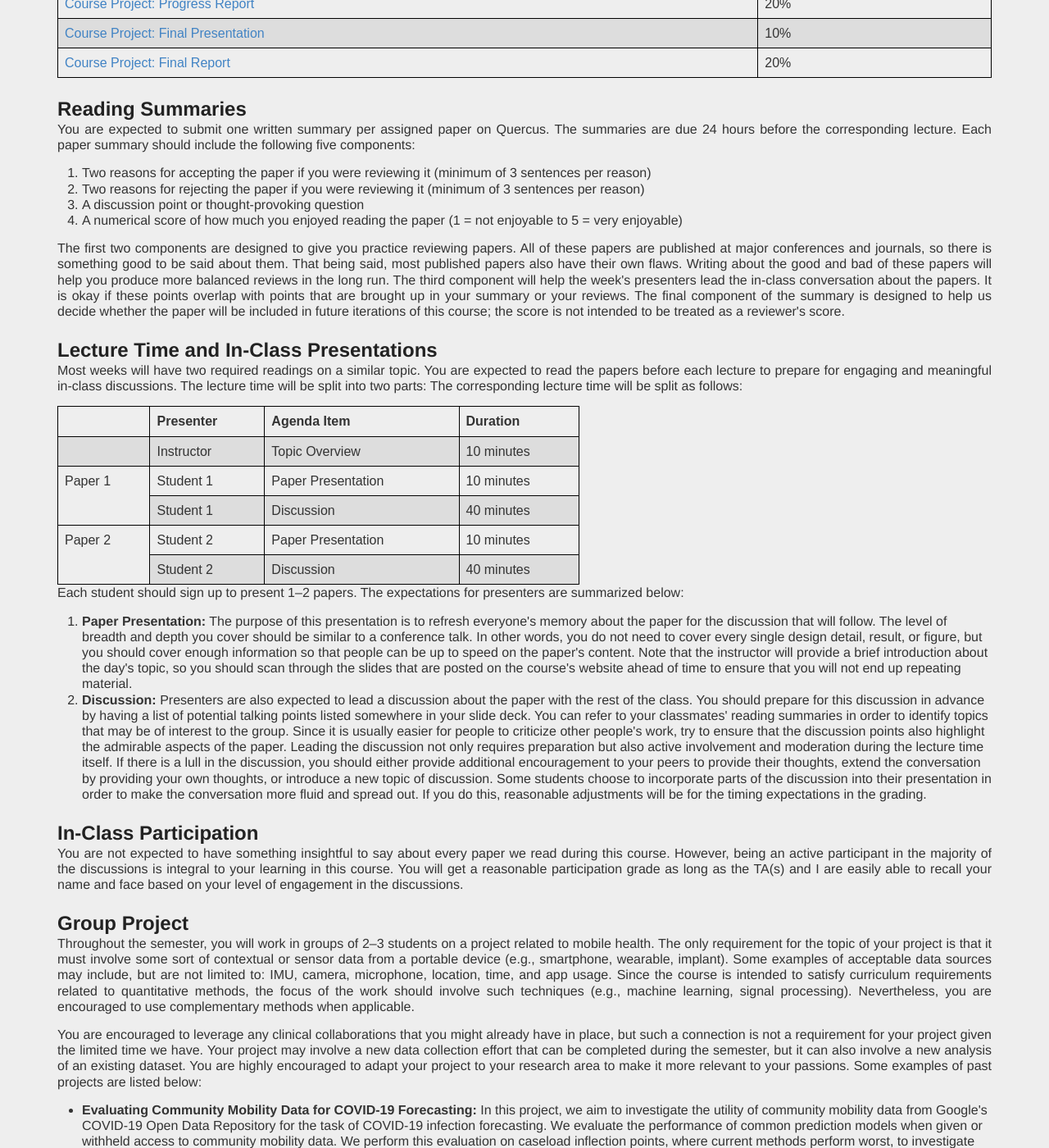
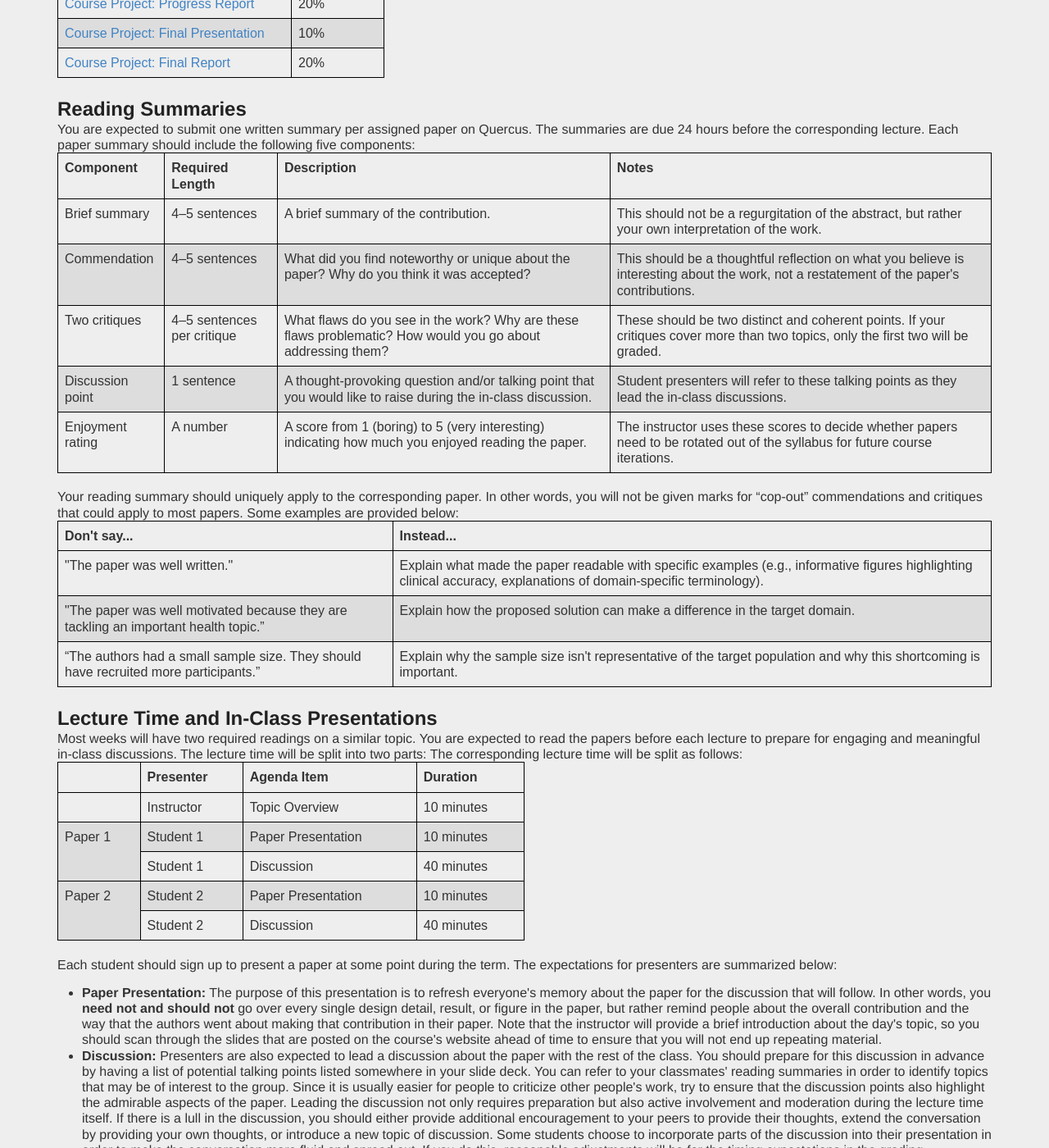
Before and after one commit to mariakakis/mhealth-course, a Jekyll site: the page built from syllabus/index.html, in a window 1280 px wide and 1400 px high, scrolled down 349 px. Shown: the whole window at 82% size. Built offline with Jekyll 4.4.1, drawn with Linux system fonts in a browser that asks for light colours; some web fonts are replaced; some of the changed text lies outside the part shown.

Commit message:
updating syllabus

```diff
--- a/syllabus/index.html
+++ b/syllabus/index.html
@@ -7,11 +7,7 @@ title:
   <div class="col-xs-12">
 <!-- Grade Breakdown -->
 <h2>Grade Breakdown</h2>
-<table border="0">
-  <colgroup>
-       <col span="1" style="width: 75%;">
-       <col span="1" style="width: 25%;">
-    </colgroup>
+<table style="border-collapse: collapse; width: 35%;" border="1">
   <thead>
     <tr>
       <th><b>Component</b></th>
@@ -56,32 +52,92 @@ title:
   <div class="col-xs-12">
 <!-- Reading Summaries -->
 <h2 id="readings">Reading Summaries</h2>
-<p>
 You are expected to submit one written summary per assigned paper on Quercus. The summaries are due 24 hours before the corresponding lecture. Each paper summary should include the following five components:
-<ol>
-  <li>Two reasons for accepting the paper if you were reviewing it (minimum of 3 sentences per reason)</li>
-  <li>Two reasons for rejecting the paper if you were reviewing it (minimum of 3 sentences per reason)</li>
-  <li>A discussion point or thought-provoking question</li>
-  <li>A numerical score of how much you enjoyed reading the paper (1 = not enjoyable to 5 = very enjoyable)</li>
-</ol>
-</p>
 
-<p>
-The first two components are designed to give you practice reviewing papers. All of these papers are published at major conferences and journals, so there is something good to be said about them. That being said, most published papers also have their own flaws. Writing about the good and bad of these papers will help you produce more balanced reviews in the long run. The third component will help the week's presenters lead the in-class conversation about the papers. It is okay if these points overlap with points that are brought up in your summary or your reviews. The final component of the summary is designed to help us decide whether the paper will be included in future iterations of this course; the score is not intended to be treated as a reviewer's score.
-</p>
+<table style="border-collapse: collapse; width: 100%;" border="1">
+    <thead>
+      <tr>
+        <td><strong>Component</strong></td>
+        <td><strong>Required Length</strong></td>
+        <td><strong>Description</strong></td>
+        <td><strong>Notes</strong></td>
+      </tr>
+    </thead>
+    <tbody>
+      <tr>
+        <td>Brief summary</td>
+        <td>4–5 sentences</td>
+        <td>A brief summary of the contribution.</td>
+        <td>This should not be a regurgitation of the abstract, but rather your own interpretation of the work.</td>
+      </tr>
+      <tr>
+        <td>Commendation</td>
+        <td>4–5 sentences</td>
+        <td>What did you find noteworthy or unique about the paper? Why do you think it was accepted?</td>
+        <td>This should be a thoughtful reflection on what you believe is interesting about the work, not a restatement of the paper's contributions.</td>
+      </tr>
+      <tr>
+        <td>Two critiques</td>
+        <td>4–5 sentences per critique</td>
+        <td>What flaws do you see in the work? Why are these flaws problematic? How would you go about addressing them?</td>
+        <td>These should be two distinct and coherent points. If your critiques cover more than two topics, only the first two will be graded.</td>
+      </tr>
+      <tr>
+        <td>Discussion point</td>
+        <td>1 sentence</td>
+        <td>A thought-provoking question and/or talking point that you would like to raise during the in-class discussion.</td>
+        <td>Student presenters will refer to these talking points as they lead the in-class discussions.</td>
+      </tr>
+      <tr>
+        <td>Enjoyment rating</td>
+        <td>A number</td>
+        <td>A score from 1 (boring) to 5 (very interesting) indicating how much you enjoyed reading the paper.</td>
+        <td>The instructor uses these scores to decide whether papers need to be rotated out of the syllabus for future course iterations.</td>
+      </tr>
+    </tbody>
+</table>
+<br>
+
+Your reading summary should uniquely apply to the corresponding paper. In other words, you will not be given marks for “cop-out” commendations and critiques that could apply to most papers. Some examples are provided below:
+
+<table style="border-collapse: collapse; width: 100%;" border="1">
+    <thead>
+      <tr>
+        <td><strong>Don't say...</strong></td>
+        <td><strong>Instead...</strong></td>
+      </tr>
+    </thead>
+    <tbody>
+      <tr>
+        <td>"The paper was well written."</td>
+        <td>Explain what made the paper readable with specific examples (e.g., informative figures highlighting clinical accuracy, explanations of domain-specific terminology).</td>
+      </tr>
+      <tr>
+        <td>"The paper was well motivated because they are tackling an important health topic.”</td>
+        <td>Explain how the proposed solution can make a difference in the target domain.</td>
+      </tr>
+      <tr>
+        <td>“The authors had a small sample size. They should have recruited more participants.”</td>
+        <td>Explain why the sample size isn't representative of the target population and why this shortcoming is important.</td>
+      </tr>
+    </tbody>
+</table>
 
 <!-- Structure -->
 <h2 id="present">Lecture Time and In-Class Presentations</h2>
-<p>
-Most weeks will have two required readings on a similar topic. You are expected to read the papers before each lecture to prepare for engaging and meaningful in-class discussions. The lecture time will be split into two parts: The corresponding lecture time will be split as follows:</p>
-<table style="border-collapse: collapse; width: 55.8982%;" border="1">
-    <tbody>
+
+Most weeks will have two required readings on a similar topic. You are expected to read the papers before each lecture to prepare for engaging and meaningful in-class discussions. The lecture time will be split into two parts: The corresponding lecture time will be split as follows:
+
+<table style="border-collapse: collapse; width: 50%;" border="1">
+    <thead>
       <tr>
         <td><strong>&nbsp;</strong></td>
         <td><strong>Presenter</strong></td>
         <td><strong>Agenda Item</strong></td>
         <td><strong>Duration</strong></td>
       </tr>
+    </thead>
+    <tbody>
       <tr>
         <td>&nbsp;</td>
         <td>Instructor</td>
@@ -112,30 +168,23 @@ Most weeks will have two required readings on a similar topic. You are expected
       </tr>
     </tbody>
 </table>
+<br>
 
-<p>
-Each student should sign up to present 1&ndash;2 papers. The expectations for presenters are summarized below:
-</p>
+Each student should sign up to present a paper at some point during the term. The expectations for presenters are summarized below:
 
-<ol>
-  <li><b>Paper Presentation:</b> The purpose of this presentation is to refresh everyone's memory about the paper for the discussion that will follow. The level of breadth and depth you cover should be similar to a conference talk. In other words, you do not need to cover every single design detail, result, or figure, but you should cover enough information so that people can be up to speed on the paper's content. Note that the instructor will provide a brief introduction about the day's topic, so you should scan through the slides that are posted on the course's website ahead of time to ensure that you will not end up repeating material.</li>
+<ul>
+  <li><b>Paper Presentation:</b> The purpose of this presentation is to refresh everyone's memory about the paper for the discussion that will follow. In other words, you <b>need not and should not</b> go over every single design detail, result, or figure in the paper, but rather remind people about the overall contribution and the way that the authors went about making that contribution in their paper. Note that the instructor will provide a brief introduction about the day's topic, so you should scan through the slides that are posted on the course's website ahead of time to ensure that you will not end up repeating material.</li>
   <li><b>Discussion:</b> Presenters are also expected to lead a discussion about the paper with the rest of the class. You should prepare for this discussion in advance by having a list of potential talking points listed somewhere in your slide deck. You can refer to your classmates' reading summaries in order to identify topics that may be of interest to the group. Since it is usually easier for people to criticize other people's work, try to ensure that the discussion points also highlight the admirable aspects of the paper. Leading the discussion not only requires preparation but also active involvement and moderation during the lecture time itself. If there is a lull in the discussion, you should either provide additional encouragement to your peers to provide their thoughts, extend the conversation by providing your own thoughts, or introduce a new topic of discussion. Some students choose to incorporate parts of the discussion into their presentation in order to make the conversation more fluid and spread out. If you do this, reasonable adjustments will be for the timing expectations in the grading.</li>
-</ol>
-<!-- <p>Please submit your materials <b>48 hours in advance</b> of the corresponding lecture. This allows the TA to provide you with brief feedback on any changes or improvements that need to be made to your slide deck. As long as your first submission is on time, you may resubmit your presentation materials without penalty.</p> -->
+</ul>
 
 <!-- In-Class Participation -->
 <h2 id="participate">In-Class Participation</h2>
-<p>
-You are not expected to have something insightful to say about every paper we read during this course. However, being an active participant in the majority of the discussions is integral to your learning in this course. You will get a reasonable participation grade as long as the TA(s) and I are easily able to recall your name and face based on your level of engagement in the discussions.
-</p>
+You are not expected to have something insightful to say about every paper we read during this course. However, being an active participant in the majority of the discussions is integral to your learning in this course. You will get a reasonable participation grade as long as the instructor is easily able to recall your name and face based on your level of engagement in the discussions.
 
 <!-- Group Project -->
 <h2 id="project">Group Project</h2>
-<p>
 Throughout the semester, you will work in groups of 2–3 students on a project related to mobile health. The only requirement for the topic of your project is that it must involve some sort of contextual or sensor data from a portable device (e.g., smartphone, wearable, implant). Some examples of acceptable data sources may include, but are not limited to: IMU, camera, microphone, location, time, and app usage. Since the course is intended to satisfy curriculum requirements related to quantitative methods, the focus of the work should involve such techniques (e.g., machine learning, signal processing). Nevertheless, you are encouraged to use complementary methods when applicable.
-</p>
 
-<p>
 You are encouraged to leverage any clinical collaborations that you might already have in place, but such a connection is not a requirement for your project given the limited time we have. Your project may involve a new data collection effort that can be completed during the semester, but it can also involve a new analysis of an existing dataset. You are highly encouraged to adapt your project to your research area to make it more relevant to your passions. Some examples of past projects are listed below:
 
 <ul>
@@ -144,9 +193,7 @@ You are encouraged to leverage any clinical collaborations that you might alread
   <li><b>Lab to Field Transitions in AI Models: Understanding Performance Deterioration and Shortcut Learning in Healthcare Data:</b> Many deep learning-based tools are initially developed within smaller lab and research environments and then deployed for a larger population in the field. As a consequence of this, the AI models might pick up biases and spurious shortcuts from the lab data which does not generalize to the field. We introduce a novel framework that utilizes a shuffled input model to estimate data bias and predict performance deterioration.</li>
   <li><b>Evaluating the Effectiveness of Idle Games in Promoting Adherence to Deep Breathing Exercises:</b> To motivate short and frequent practices of deep breathing exercises, we developed an idle game in which the core action is deep breathing. After validating the physiological efficacy of the breathing guide embedded in the idle game through an in-lab study with physiological sensors, we conducted a two-week study whose results demonstrate that idle games can better sustain deep breathing adherence than a standard guide.</li>
 </ul>
-</p>
 
-<p>
 If you are stuck trying to come up with an idea, the following resources and datasets may be helpful:
 <ul>
   <li>T-CAIREM: <a href="https://tcairem.utoronto.ca/collaboration-hub">Collaboration Hub</a></li>
@@ -157,9 +204,7 @@ If you are stuck trying to come up with an idea, the following resources and dat
   <li>PhysioNet: <a href="https://physionet.org/">Datasets and Challenges</a></li>
   <li>University of California – Irvine: <a href="https://archive.ics.uci.edu/">Machine Learning Repository</a> (search "activity" or "smartphone")
 </ul>
-</p>
 
-<p>
 There will be deliverables throughout the semester to ensure that your group is making sufficient progress on your project:
 <ol>
   <li><b>Proposal</b>: A document proposing your idea and your execution plan (1–3 pages)</li>
@@ -168,24 +213,19 @@ There will be deliverables throughout the semester to ensure that your group is
   <li><b>Final Report</b>: A document akin to a journal or conference submission (10-14 pages)</li>
 </ol>
 All written documents should follow the <a href="https://www.acm.org/publications/authors/submissions">ACM Large</a> format (single-space, single-column).
-</p>
 
 <!-- Late Policy -->
 <h2>Late Policy</h2>
-<p>
 Late submissions will not be accepted for the weekly reading summaries. Late submissions for any of the project milestones will incur a penalty as follows:
 <ul>
   <li><24 hours late = –10% penalty</li>
   <li><48 hours late = –30% penalty</li>
   <li>>48 hours late = –100% penalty </li>
 </ul>
-</p>
 
 <!-- Academic Conduct -->
 <h2>Academic Conduct</h2>
-<p>
 All the work you submit must be done by you (individually or within your group). Please refer to the university's <u><a href="http://www.governingcouncil.utoronto.ca/Governing_Council/policies.htm">Code of Behaviour on Academic Matters</a></u> for more information.
-</p>
 
   </div>
 </div>
```
Lines whose indentation alone changed are shown as unchanged.
